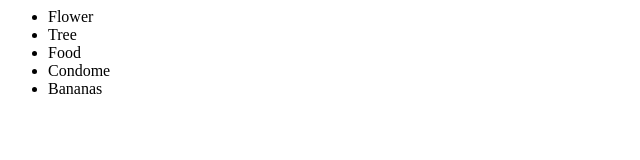
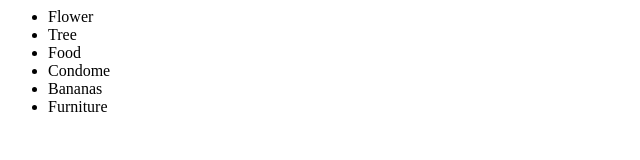
Before and after one commit to seansio1995/shoppinglist, a plain HTML site: page index.html in a window 1280 px wide. Shown: the full height of the page, 0-640 px from the left. Drawn offline with Linux system fonts and the light colour scheme.

Commit message:
adding one more thing in the list

```diff
--- a/index.html
+++ b/index.html
@@ -9,6 +9,7 @@
 	<li>Food</li>
 	<li>Condome</li>
 	<li>Bananas</li>
+	<li>Furniture</li>
 </ul>
 </body>
 </html>
```
